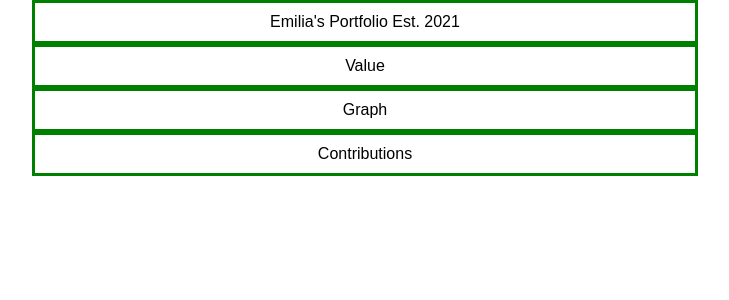
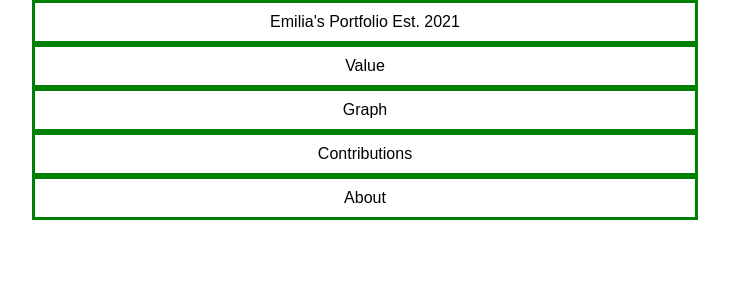
Before and after one commit to Douglas4739/Emilias-Portfolio, a React (Create React App) app: page / in a window 1280 px wide. Shown: the top 300 px of the page, without its empty margins (275-1004 px from the left). Built offline with nearby package versions, Linux system fonts and the light colour scheme.

Commit message:
added About component

```diff
--- /dev/null
+++ b/src/About.css
@@ -0,0 +1,8 @@
+.about {
+    font-family:Arial, Helvetica, sans-serif;
+    margin: auto;
+    width: 50%;
+    border: 3px solid green;
+    padding: 10px;
+    size: 30px;
+}
--- /dev/null
+++ b/src/About.js
@@ -0,0 +1,10 @@
+import React from 'react';
+import './About.css';
+
+function About() {
+  return (
+    <div className="about">About</div>
+  )
+}
+
+export default About
--- a/src/App.js
+++ b/src/App.js
@@ -3,6 +3,7 @@ import Header from './Header.js';
 import Value from './Value.js';
 import Graph from './Graph.js';
 import Contributions from './Contributions.js';
+import About from './About.js';
 
 
 function App() {
@@ -12,6 +13,7 @@ function App() {
       <Value />
       <Graph />
       <Contributions />
+      <About />
     </div>
   );
 }
```
